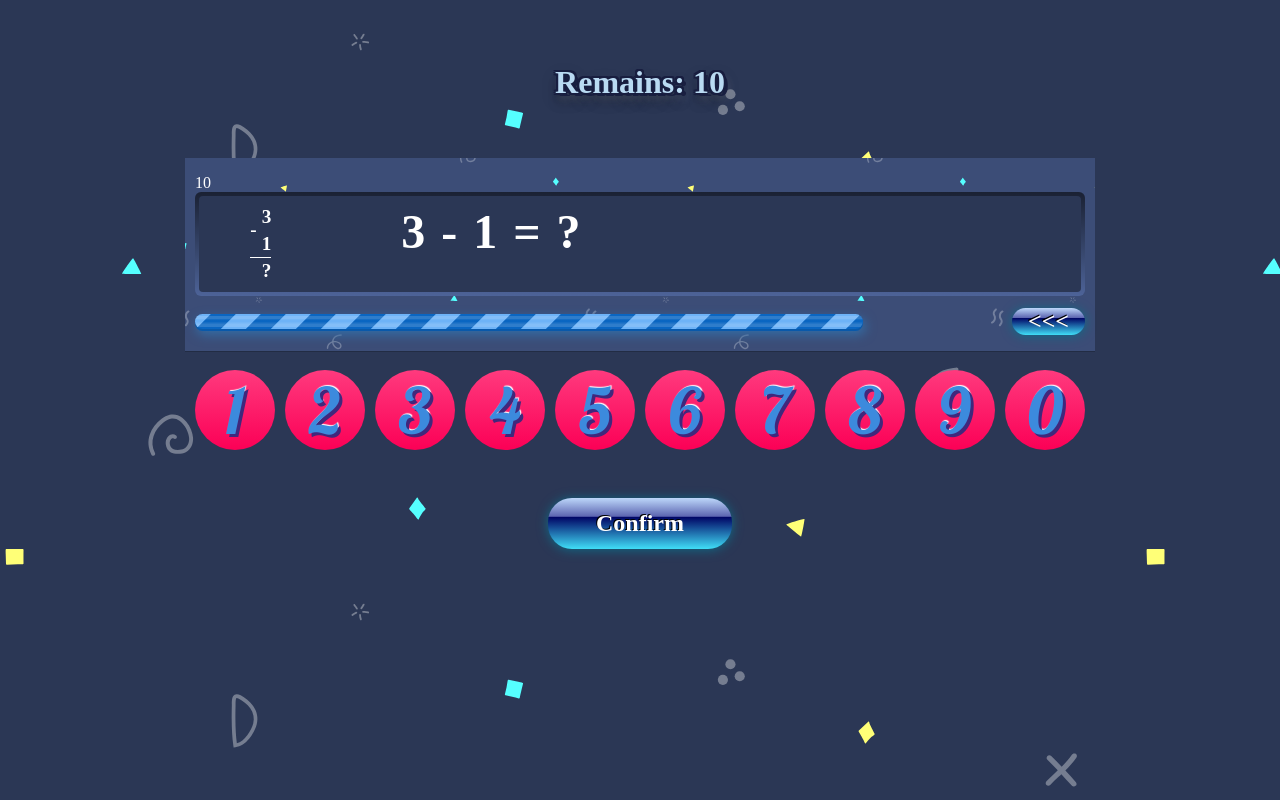
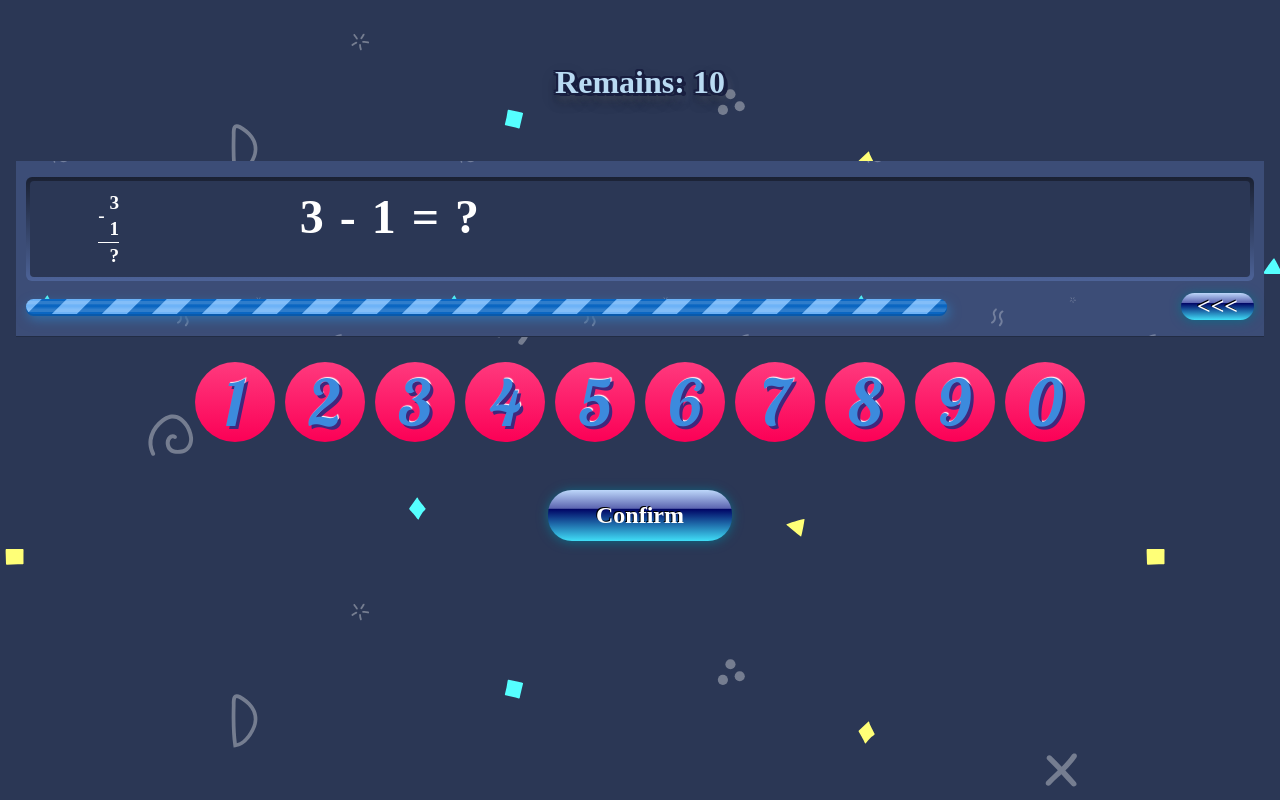
Before and after one commit to perseus-sergey/next-1plus2, a Next.js app in the folder 1plus2/: page /en/math/category/composition/10 in a window 1280 px wide. Built offline with nearby package versions, Linux system fonts and the light colour scheme.

Commit message:
docs: add array builder for ten-exercises

```diff
--- a/1plus2/components/Computer/Computer.tsx
+++ b/1plus2/components/Computer/Computer.tsx
@@ -74,7 +74,7 @@ const Computer = ({ lang, exerciseParams, exerciseArray, cat }: IComputerProps)
       EExerciseCategories['inequality'],
       {
         askPartPositions: [2],
-        minusPlus: exercises[0][0] === '' ? '' : getMinusPlus(),
+        minusPlus: n1 === '' ? '' : getMinusPlus(),
       },
     ],
     [EExerciseCategories['equal-ten'], { askPartPositions: [2], minusPlus: getMinusPlus() }],
--- a/1plus2/components/ExercisePage/ExercisePage.tsx
+++ b/1plus2/components/ExercisePage/ExercisePage.tsx
@@ -24,7 +24,7 @@ const ExercisePage = (props: IExerciseComponentProps) => {
   if (!exerciseArray[0].length) return <h2>Loading...</h2>;
 
   return (
-    <section data-testid="ExercisePage">
+    <section data-testid="ExercisePage" style={{ width: '100%' }}>
       {/* <KeyClickedProvider> */}
       <Computer {...props} exerciseArray={exerciseArray} />
       {/* </KeyClickedProvider> */}
--- a/1plus2/components/Monitor/Monitor.tsx
+++ b/1plus2/components/Monitor/Monitor.tsx
@@ -32,7 +32,6 @@ const Monitor = ({
 }: MonitorProps) => {
   return (
     <section className={styles.Monitor} data-testid="Monitor">
-      {arrExsLength}
       <div className={styles.displayWrapper}>
         <div className={styles.display} id="display">
           {n1 !== undefined ? (
--- a/1plus2/libs/exercises/equal/equal.ts
+++ b/1plus2/libs/exercises/equal/equal.ts
@@ -1,5 +1,5 @@
 import { createArray } from '@/libs/utils';
-import { HARD_LEVELS_IN_ARRAY, NUMBER_OF_EXERCISES, isWrongPushArray } from '../math';
+import { HARD_LEVELS_IN_ARRAY, NUMBER_OF_EXERCISES, isWrongPushedIntoArray } from '../math';
 
 const makeRandForEqual = (maxN = 100): (string | number)[] => {
   const randN1 = (): number => {
@@ -27,7 +27,7 @@ const makeExsParts = (
   if (
     +exerciseParts[2] > minTen + 10 ||
     +exerciseParts[2] < minTen ||
-    isWrongPushArray(quant, maxN, existingParts, exerciseParts)
+    isWrongPushedIntoArray(quant, maxN, existingParts, exerciseParts)
   ) {
     return makeExsParts(quant, maxN, existingParts);
   }
--- a/1plus2/libs/exercises/inequal/inequal.ts
+++ b/1plus2/libs/exercises/inequal/inequal.ts
@@ -1,6 +1,6 @@
 import { createArray } from '@/libs/utils';
 import setArrEqual from '../equal/equal';
-import { isWrongPushArray } from '../math';
+import { isWrongPushedIntoArray } from '../math';
 
 const rightAnswIneq = (sideL: number, sideR: number, equal = sideL - sideR) =>
   equal > 0 ? '>' : !equal ? '=' : '<';
@@ -17,7 +17,7 @@ const makeLightArr = (
 
   if (n1 === n2) makeLightArr(maxNum, existArr, quant);
 
-  if (!isWrongPushArray(quant, maxNum, existArr, part1, 0)) {
+  if (!isWrongPushedIntoArray(quant, maxNum, existArr, part1, 0)) {
     return [...existArr, part1];
   } else if (!JSON.stringify(existArr).includes(JSON.stringify(reversePart1))) {
     return [...existArr, reversePart1];
--- a/1plus2/libs/exercises/math.ts
+++ b/1plus2/libs/exercises/math.ts
@@ -5,6 +5,7 @@ import { setArrInequal } from './inequal/inequal';
 import { EExerciseCategories, TCatObject, categoriesMap } from './math.model';
 import setArrPair from './pairs/pairs';
 import setArrSequence from './sequence/sequence';
+import { setArrTen } from './ten/ten';
 
 export const NUMBER_OF_EXERCISES = 10;
 export const HARD_LEVELS_IN_ARRAY = 2;
@@ -15,7 +16,7 @@ export const getCatFromMap = (
   mapTitleObj = categoriesMap.get(msg)
 ): TCatObject => (mapTitleObj ? mapTitleObj[lang] : { title: '', description: '' });
 
-export const isWrongPushArray = (
+export const isWrongPushedIntoArray = (
   quant: number,
   maxN: number,
   existingParts: (string | number)[][],
@@ -47,7 +48,7 @@ export const makeExerciseArray = (
     case EExerciseCategories['inequality']:
       return setArrInequal(maxNum, numOfExs);
     case EExerciseCategories['equal-ten']:
-      return setArrEqual(maxNum, numOfExs);
+      return setArrTen(maxNum, numOfExs);
     case EExerciseCategories['composition']:
       return setArrEqual(maxNum, numOfExs);
     case EExerciseCategories['equal-five']:
--- a/1plus2/libs/exercises/pairs/pairs.ts
+++ b/1plus2/libs/exercises/pairs/pairs.ts
@@ -1,10 +1,10 @@
 import { createArray } from '@/libs/utils';
-import { NUMBER_OF_EXERCISES, isWrongPushArray } from '../math';
+import { NUMBER_OF_EXERCISES, isWrongPushedIntoArray } from '../math';
 
 const makeExsParts = (quant: number, maxNum: number, existingParts: number[]): number[] => {
   const n1 = Math.floor((Math.random() * maxNum) / 2) + 1;
   const exerciseParts = [n1, n1, n1 * 2];
-  if (isWrongPushArray(quant, maxNum, existingParts, exerciseParts))
+  if (isWrongPushedIntoArray(quant, maxNum, existingParts, exerciseParts))
     return makeExsParts(quant, maxNum, exerciseParts);
 
   return exerciseParts;
--- a/1plus2/libs/exercises/sequence/sequence.ts
+++ b/1plus2/libs/exercises/sequence/sequence.ts
@@ -1,10 +1,10 @@
 import { createArray } from '@/libs/utils';
-import { NUMBER_OF_EXERCISES, isWrongPushArray } from '../math';
+import { NUMBER_OF_EXERCISES, isWrongPushedIntoArray } from '../math';
 
 const makeExsParts = (quant: number, maxNum: number, existingParts: number[]): number[] => {
   const n = Math.floor(Math.random() * maxNum) + 1; //  1 to maxNum
   const exerciseParts = [n - 1, n, n + 1];
-  if (isWrongPushArray(quant, maxNum, existingParts, exerciseParts))
+  if (isWrongPushedIntoArray(quant, maxNum, existingParts, exerciseParts))
     return makeExsParts(quant, maxNum, exerciseParts);
 
   return exerciseParts;
--- /dev/null
+++ b/1plus2/libs/exercises/ten/ten.ts
@@ -0,0 +1,51 @@
+import { createArray } from '@/libs/utils';
+import { isWrongPushedIntoArray } from '../math';
+
+const makeRandForEqualTen = (maxNum: number): number[] => {
+  const randN = (onlyTen = false) => {
+    const ten = Math.floor(Math.random() * (maxNum / 10 - 1)) + 1; //  1 to maxNum/10
+    const a = onlyTen ? 0 : Math.floor(Math.random() * 9) + 1; //  1 to 10
+    return ten * 10 + a;
+  };
+
+  const n1 = randN();
+  const n2 = randN(true);
+
+  const r = Math.floor(Math.random() * 2); //  1 to 0
+  const part = r && n1 - n2 > 0 ? [n1, -n2, n1 - n2] : [n1, n2, n1 + n2];
+  if (part[2] > maxNum || part[2] <= 0) return makeRandForEqualTen(maxNum);
+  return part;
+};
+
+const makeArrUpTo40 = (maxNum: number, quant: number) => {
+  const arr = createArray(quant).reduce((acc, _, indx) => {
+    const i = indx + 1;
+    const r = Math.floor(Math.random() * 2); //  1 to 0
+    switch (true) {
+      case maxNum < 20:
+        return r ? [...acc, [i, 10, i + 10]] : [...acc, [10, i, i + 10]]; // (1..9)+10 or 10+(1..9)
+      case maxNum < 30:
+        return r ? [...acc, [i + 10, -10, i]] : [...acc, [10, i, i + 10]]; // (11..19)-10 or 10+(1..9)
+      case maxNum < 40:
+        return r
+          ? [...acc, [(i - 1) * 10, 10, (i - 1) * 10 + 10]]
+          : [...acc, [i * 10, -10, i * 10 - 10]]; // (0..90)+10 or (10..100)-10
+    }
+  }, []);
+  arr.sort(() => Math.random() - 0.5); // shuffle array
+  if (arr.length > 9) arr.length = Math.min(10, quant);
+  return arr;
+};
+
+// (1..maxNum)*10 +- (1..maxNum)*10+(1..9)
+const makeArrOver40 = (maxNum: number, quant: number, arr: number[][] = []): number[][] => {
+  const part = makeRandForEqualTen(maxNum);
+
+  if (isWrongPushedIntoArray(quant, maxNum, arr, part)) return makeArrOver40(maxNum, quant, arr);
+  const newArr = [...arr, part];
+  return newArr.length < quant ? makeArrOver40(maxNum, quant, newArr) : newArr;
+};
+
+// => [n1, n2, res]
+export const setArrTen = (maxNum: number, quant = 10): number[][] =>
+  maxNum < 40 ? makeArrUpTo40(maxNum, quant) : makeArrOver40(maxNum, quant);
--- a/1plus2/libs/utils.ts
+++ b/1plus2/libs/utils.ts
@@ -12,3 +12,5 @@ export const createMaxNumArray = ({ start = 10, max = 100, step = 10 }) =>
   createArray(getExerciseQuantity({ start, max, step })).map((_, i) => i * step + start);
 
 export const sleep = (ms = 1000) => new Promise((resolve) => setTimeout(resolve, ms));
+
+export const shuffleArray = <T>(array: T[]): T[] => array.sort(() => Math.random() - 0.5);
```
Also changed, not shown: 2 other files (tests, documents, lock files or other folders).
